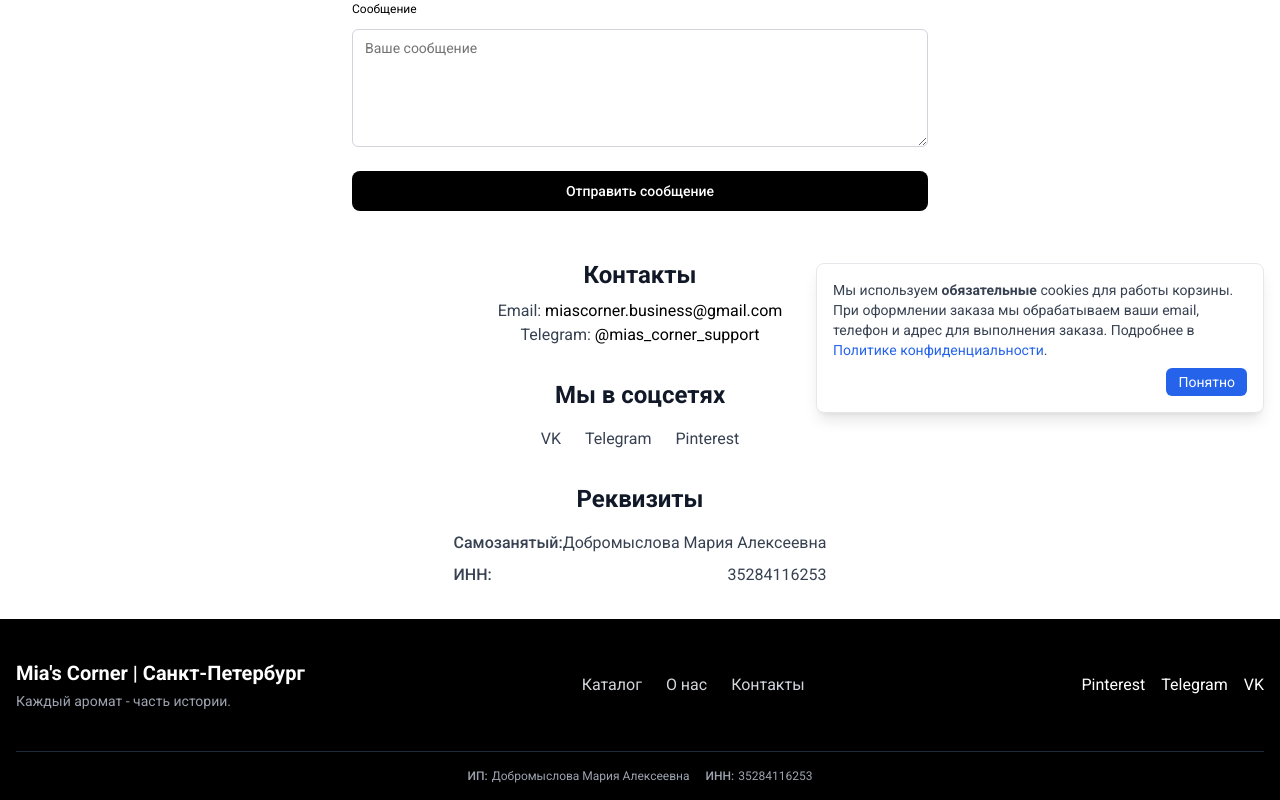
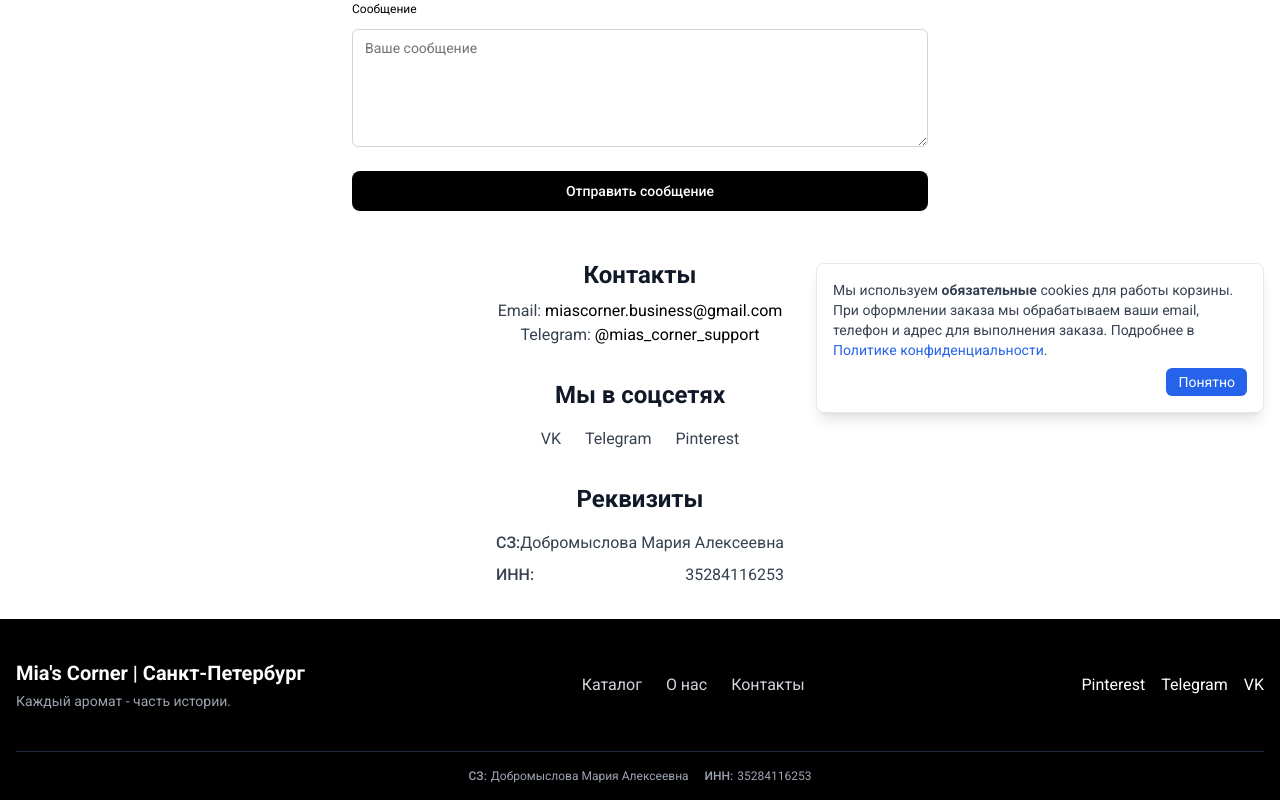
Before and after one commit to lanovich/mia-s-corner, a Next.js app: page /contacts in a window 1280 px wide. Shown: the part 371-1171 px from the top of the page. Built offline with nearby package versions, Linux system fonts and the light colour scheme.

Commit message:
fix: abbreviated "self-employed"

```diff
--- a/src/widgets/contact-page/ui/ContactDetails.tsx
+++ b/src/widgets/contact-page/ui/ContactDetails.tsx
@@ -60,7 +60,7 @@ export const ContactDetails = () => (
       <h2 className="text-2xl font-bold text-gray-900 mb-4">Реквизиты</h2>
       <ul className="flex flex-col  justify-between space-y-2 text-gray-700  text-end">
         <li className="flex justify-between">
-          <span className="font-medium">Самозанятый:</span>
+          <span className="font-medium">СЗ:</span>
           <span>Добромыслова Мария Алексеевна</span>
         </li>
         <li className="flex justify-between">
--- a/src/widgets/footer/ui/Footer.tsx
+++ b/src/widgets/footer/ui/Footer.tsx
@@ -72,7 +72,7 @@ export const Footer = () => {
           <div className="py-4 border-t border-gray-800">
             <ul className="flex flex-wrap justify-center gap-4 text-xs text-gray-400">
               <li className="flex items-center">
-                <span className="font-medium mr-1">ИП:</span>
+                <span className="font-medium mr-1">СЗ:</span>
                 <span>Добромыслова Мария Алексеевна</span>
               </li>
               <li className="flex justify-between">
```
